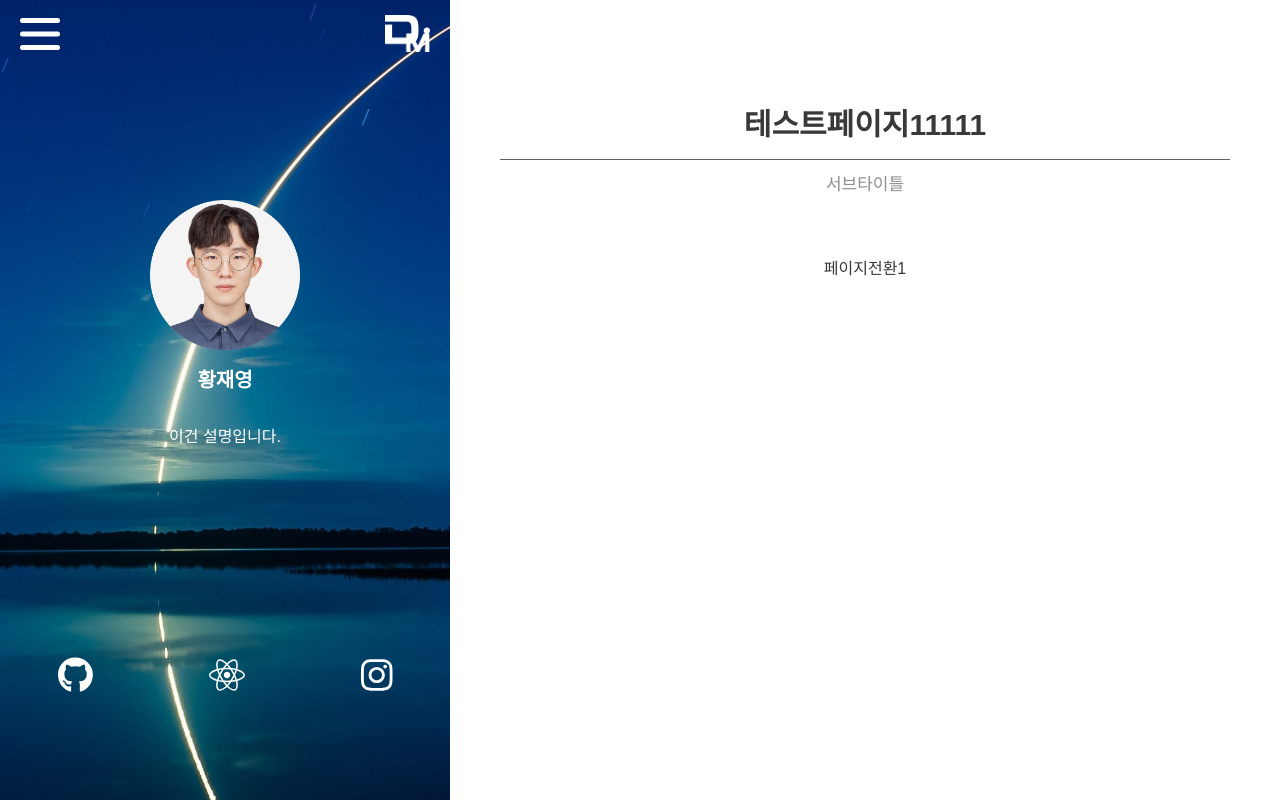
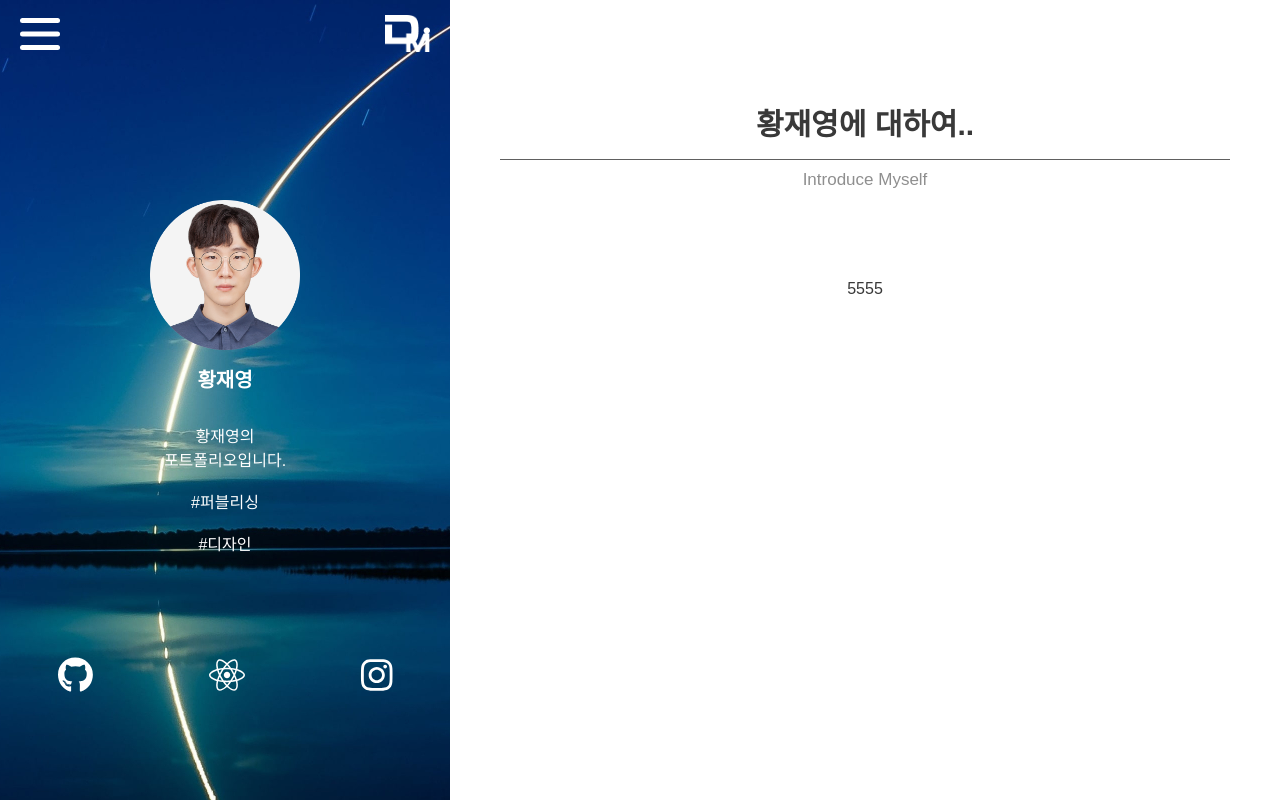
Before and after one commit to HDomi/portfolio, a React (Create React App) app: page /portfolio/profile in a window 1280 px wide. Shown: the top 802 px of the page. Built offline with nearby package versions, Linux system fonts and the light colour scheme; a web font is replaced by a local one.

Commit message:
220712 update 1

```diff
--- a/package.json
+++ b/package.json
@@ -1,6 +1,6 @@
 {
   "name": "domi",
-  "version": "0.1.5",
+  "version": "0.1.8",
   "private": true,
   "homepage": "https://hdomi.github.io/portfolio",
   "dependencies": {
--- a/src/pages/cnt_table.js
+++ b/src/pages/cnt_table.js
@@ -5,6 +5,9 @@ import {
   } from "react-router-dom";
 import './cnts/cnt.css';
 import Main from "./main.js";
+import Profile from "./profile.js";
+
+
 import CntTest from "./cnts/cnttest.js";
 
 function CntTable(){
@@ -13,7 +16,7 @@ function CntTable(){
             <Route path="/" >
               <Route path="/" element={<Main />} />
               <Route path="/portfolio/" element={<Main />} />
-              <Route path="/portfolio/profile" element={<CntTest />} />
+              <Route path="/portfolio/profile" element={<Profile />} />
             </Route>
         </Routes>
     );
--- a/src/pages/cnts/cnt.css
+++ b/src/pages/cnts/cnt.css
@@ -23,12 +23,23 @@
     color: #8f8f8f;
   }
   .cnt_sec{
+    overflow:inherit;
+    display: inline-block;
+    max-width: 1000px;
     width: 100%;
     min-height: 600px;
     height: 100%;
     margin-top: 40px;
     margin-bottom: 50px;
     padding: 20px;
+    word-break:break-all;
+  }
+  .text_area{
+    width: 100%;
+    margin-top: 30px;
+  }
+  .cnt_img{
+    margin-top: 30px;
   }
   /*******************미디어쿼리*******************/
   @media (max-width: 1210px){
--- a/src/pages/include/header.js
+++ b/src/pages/include/header.js
@@ -38,7 +38,7 @@ const Header =() => {
                     <div className="profile_img_sec2">
                         <img className="img_profile" alt="프로필이미지" src={profile_img} width="150px"/>
                         <div className="myName">황재영</div>
-                        <div className="myName_txt">이건 설명입니다.</div>
+                        <div className="myName_txt">황재영의<br/>포트폴리오입니다.<br/>#퍼블리싱<br/>#디자인</div>
                     </div>
                     <ul>
                         <li><Link to={"/portfolio/"}>- Homepage</Link></li>
@@ -55,8 +55,8 @@ const Header =() => {
                         <li onClick={()=>togglewdMenu()}>- Web_Design<span className={"try_set " + (webdeOpen ? "reflect" : " ")}> ▼</span>
                             <div className={"webde_sh hd_shelf " + (webdeOpen ? "hd_shelf_show" : " ")}>
                                 <ul>
-                                    <li>└ <Link to={"/portfolio/wd/self"}>☆ 개인_프로젝트</Link></li>
-                                    <li>└ <Link to={"/portfolio/wd/dot"}>회사1</Link></li>
+                                    <li>└ <Link to={"/portfolio/wd/banner"}>배너</Link></li>
+                                    <li>└ <Link to={"/portfolio/wd/landing"}>상세페이지/랜딩페이지</Link></li>
 
                                 </ul>
                             </div>
--- a/src/pages/include/left_menu.js
+++ b/src/pages/include/left_menu.js
@@ -39,7 +39,7 @@ const LeftMenu =() => {
             <div className={"profile_img_sec " + (hamOpen ? "profile_img_sec_n" : " ")}>
                 <img className="img_profile" alt="프로필이미지" src={profile_img} width="150px"/>
                 <div className="myName">황재영</div>
-                <div className="myName_txt">이건 설명입니다.</div>
+                <div className="myName_txt">황재영의<br/>포트폴리오입니다.<br/><br/>#퍼블리싱<br/><br/>#디자인</div>
             </div>
 
 
@@ -59,8 +59,8 @@ const LeftMenu =() => {
                     <li onClick={()=>togglewdMenu()}>- Web_Design<span className={"try_set " + (webdeOpen ? "reflect" : " ")}> ▼</span>
                         <div className={"webde_sh lm_shelf " + (webdeOpen ? "lm_shelf_show" : " ")}>
                             <ul>
-                                <li>└ <Link to={"/portfolio/wd/self"}>☆ 개인_프로젝트</Link></li>
-                                <li>└ <Link to={"/portfolio/wd/dot"}>회사1</Link></li>
+                                <li>└ <Link to={"/portfolio/wd/banner"}>배너</Link></li>
+                                <li>└ <Link to={"/portfolio/wd/landing"}>상세페이지/랜딩페이지</Link></li>
 
                             </ul>
                         </div>
--- a/src/pages/main.js
+++ b/src/pages/main.js
@@ -1,8 +1,8 @@
-import {React} from "react";
+import {React,useRef} from "react";
 import './cnts/cnt.css';
 import '../App.css';
 import './pages.css';
-
+import usehistory from "../img/usehistory.jpg";
 const Main =() => {
 
     return(
@@ -11,8 +11,19 @@ const Main =() => {
                 <div className="cnt_tit">이 홈페이지에 대하여..</div>
                 <div className="tit_line"></div>
                 <div className="cnt_sub_tit">HJY's Portfolio</div>
-                <div className="cnt_sec">
-
+                <div className="cnt_sec main_sec">
+                    <div className="text_area">
+                        포트폴리오를 만들 계획을 하던중,<br/>흔하고 화려한 포트폴리오가 아닌, 블로그 같은 친숙하고 깔끔한 디자인을
+                        계획했습니다.<br/><br/> 그리하여 디자인 시작.
+                    </div>
+                    <div dangerouslySetInnerHTML={{ __html: "<iframe style='border: 1px solid rgba(0, 0, 0, 0.1); margin-top:30px;' width='100%' height='550px' src='https://www.figma.com/embed?embed_host=share&url=https%3A%2F%2Fwww.figma.com%2Ffile%2FdwJcOkbVxk5F0HqIv46HxW%2FDomi_Page' allowfullscreen/>"}} />
+                    <div className="text_area">
+                        피그마를 통해 디자인을 하였으니 전체적인 흐름도를 한번 더 정리합니다.
+                    </div>
+                    <img className="usehistory_img cnt_img" alt="개인흐름도" src={usehistory} width="100%" height="auto"/>
+                    <div className="text_area">
+                        평소에는 일반적인 html, css, js를 통해 만들었지만 이번엔<br/>리액트를 통해 만들어보도록 합니다.
+                    </div>
                 </div>
             </div>
         </div>
--- a/src/pages/pages.css
+++ b/src/pages/pages.css
@@ -0,0 +1,6 @@
+.main_sec{
+    height: 1800px;
+}
+.prof_sec{
+    height: 3000px;
+}
--- /dev/null
+++ b/src/pages/profile.js
@@ -0,0 +1,26 @@
+import {React} from "react";
+import './cnts/cnt.css';
+import '../App.css';
+import './pages.css';
+
+const Profile =() => {
+
+    return(
+        <div className="cnt_wrap">
+            <div className="cnt">
+                <div className="cnt_tit">황재영에 대하여..</div>
+                <div className="tit_line"></div>
+                <div className="cnt_sub_tit">Introduce Myself</div>
+                <div className="cnt_sec prof_sec">
+                    <div className="text_area">
+                        5555
+                    </div>
+
+                </div>
+            </div>
+        </div>
+    )
+
+}
+
+export default Profile;
```
Also changed, not shown: src/img/usehistory.jpg (added), 13 other files (tests, documents, lock files or other folders).
